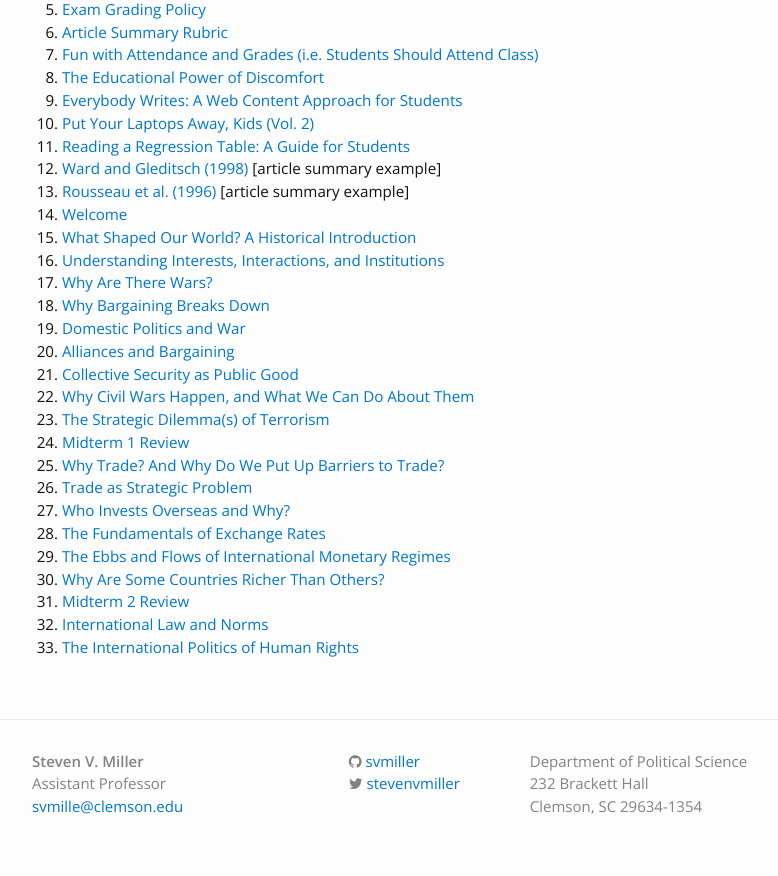
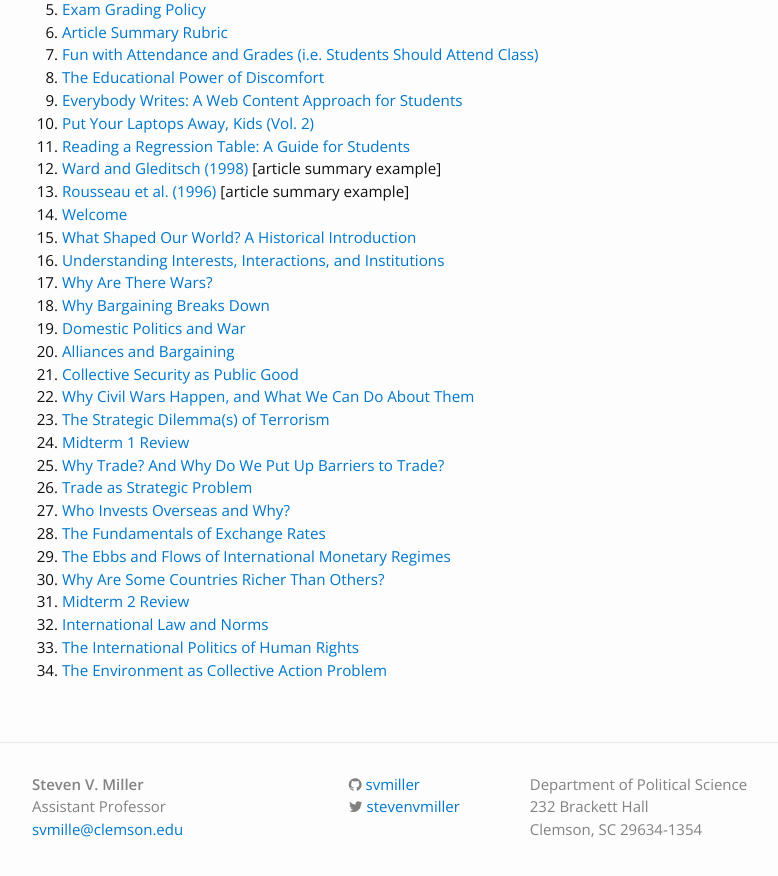
Before and after one commit to svmiller/svmiller.github.io, a Jekyll site: the page built from teaching/posc-1020.md, in a window 1280 px wide and 900 px high, scrolled down 926 px. Shown: the top 876 px of the window, without its empty margins (163-941 px from the left). Built offline with Jekyll 4.4.1, drawn with Linux system fonts in a browser that asks for light colours; nearby versions of some CDN libraries; some web fonts are replaced.

Commit message:
add lectures 11.28.2017

```diff
--- a/teaching/posc-1020.md
+++ b/teaching/posc-1020.md
@@ -43,3 +43,4 @@
 31. [Midterm 2 Review](https://www.dropbox.com/s/mg0qj0z1s1iqu94/posc1020-lecture-midterm2-review.pdf?dl=0)
 32. [International Law and Norms](https://www.dropbox.com/s/nerg5leufnjofji/posc1020-lecture-intnl-law-1.pdf?dl=0)
 33. [The International Politics of Human Rights](https://www.dropbox.com/s/ox3hinxhrvartoz/posc1020-lecture-human-rights-1.pdf?dl=0)
+34. [The Environment as Collective Action Problem](https://www.dropbox.com/s/036g4nhkj7blsem/posc1020-lecture-environment-1.pdf?dl=0)
```
Also changed, not shown: teaching/posc-3610.md (+1 -0 lines).
